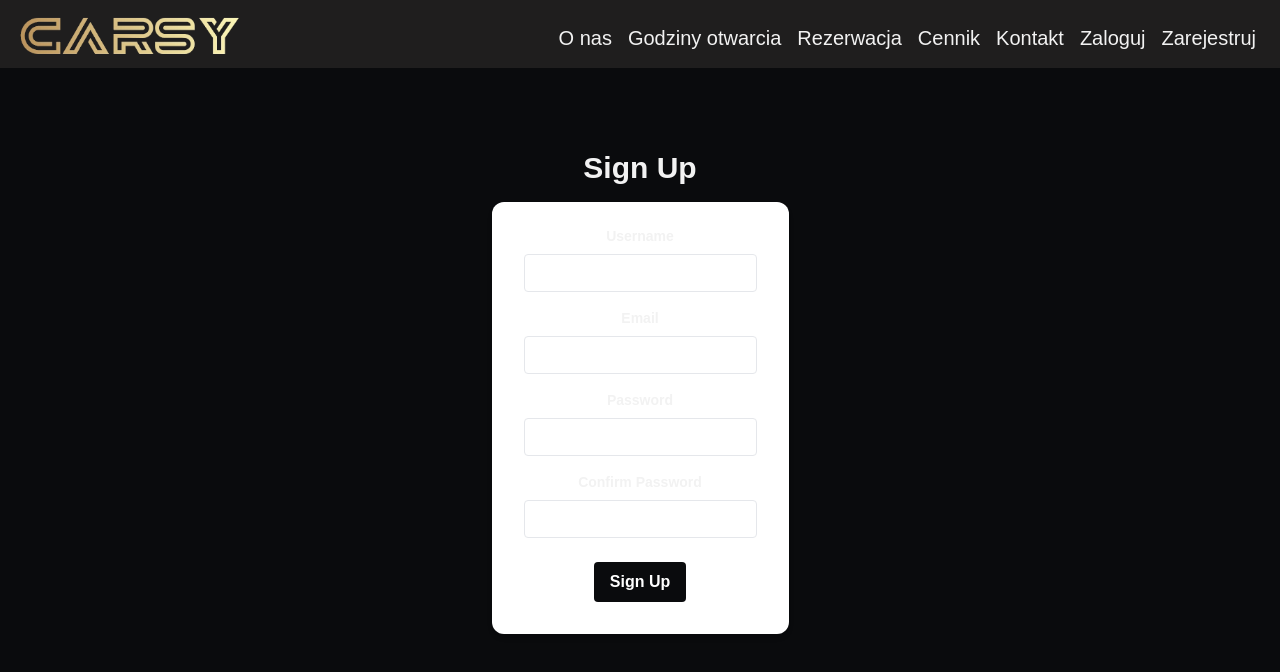
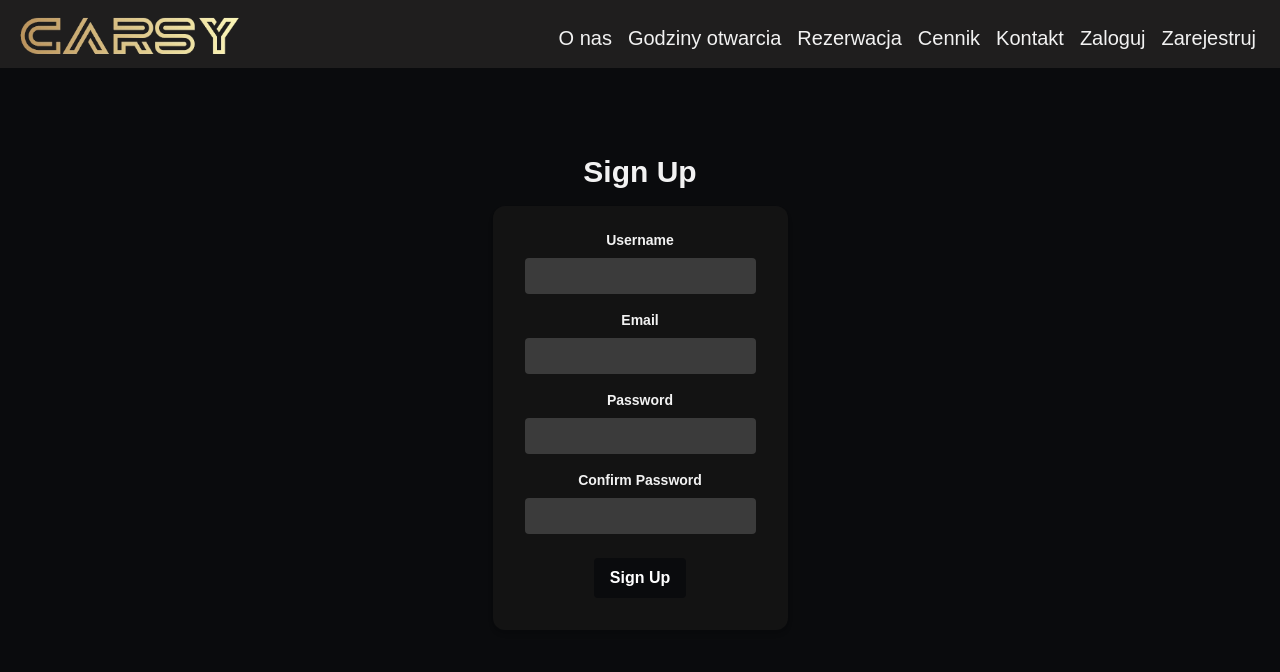
Before and after one commit to ziebamikolaj/carsy, a React (Vite) app: page /signup in a window 1280 px wide. Shown: the top 672 px of the page. Built offline with nearby package versions, Linux system fonts and the light colour scheme; no server answers.

Commit message:
fix: color refactor

```diff
--- a/src/index.tsx
+++ b/src/index.tsx
@@ -30,7 +30,7 @@ if (domNode) {
                   <Route path="/signout" Component={SignOut}></Route>
                   <Route path="/account" Component={Account}></Route>
                </Routes>
-               <ToastContainer position="bottom-right" />
+               <ToastContainer position="bottom-right" theme="dark" />
             </BrowserRouter>
             <ReactQueryDevtools initialIsOpen={false} />
          </QueryClientProvider>
--- a/src/pages/sign-in.tsx
+++ b/src/pages/sign-in.tsx
@@ -54,7 +54,7 @@ const SignIn = () => {
       <div className="flex min-h-screen flex-col items-center justify-center bg-bg-primary text-center  text-font-primary">
          <h2 className="mb-4 text-3xl font-bold">Sign In</h2>
          <form
-            className="mb-4 rounded-xl bg-white px-8 pb-8 pt-6 shadow-md"
+            className="bg-bg-secondary mb-4 rounded-xl px-8 pb-8 pt-6 shadow-md"
             onSubmit={handleSubmit}
          >
             <div className="mb-4">
@@ -65,7 +65,7 @@ const SignIn = () => {
                   Username
                </label>
                <input
-                  className="focus:shadow-outline w-full appearance-none rounded border px-3 py-2 leading-tight shadow focus:outline-none"
+                  className="bg-input-dark focus:shadow-outline w-full appearance-none rounded  px-3 py-2 leading-tight shadow focus:outline-none"
                   id="username"
                   type="text"
                   value={username}
@@ -80,7 +80,7 @@ const SignIn = () => {
                   Password
                </label>
                <input
-                  className="focus:shadow-outline w-full appearance-none rounded border px-3 py-2 leading-tight shadow focus:outline-none"
+                  className="bg-input-dark focus:shadow-outline w-full appearance-none rounded px-3 py-2 leading-tight shadow focus:outline-none"
                   id="password"
                   type="password"
                   value={password}
--- a/src/pages/sign-up.tsx
+++ b/src/pages/sign-up.tsx
@@ -70,7 +70,7 @@ const SignUp = () => {
       <div className="flex min-h-screen flex-col items-center justify-center bg-bg-primary text-center text-font-primary">
          <h2 className="mb-4 text-3xl font-bold">Sign Up</h2>
          <form
-            className="mb-4 rounded-xl bg-white px-8 pb-8 pt-6 shadow-md"
+            className="bg-bg-secondary mb-4 rounded-xl px-8 pb-8 pt-6 shadow-md"
             onSubmit={handleSubmit}
          >
             <div className="mb-4">
@@ -81,7 +81,7 @@ const SignUp = () => {
                   Username
                </label>
                <input
-                  className="focus:shadow-outline w-full rounded border px-3 py-2 leading-tight focus:outline-none"
+                  className="focus:shadow-outline bg-input-dark  w-full rounded  px-3 py-2 leading-tight focus:outline-none"
                   id="username"
                   type="text"
                   value={username}
@@ -93,7 +93,7 @@ const SignUp = () => {
                   Email
                </label>
                <input
-                  className="focus:shadow-outline w-full rounded border px-3 py-2 leading-tight focus:outline-none"
+                  className="focus:shadow-outline bg-input-dark  w-full rounded  px-3 py-2 leading-tight focus:outline-none"
                   id="email"
                   type="email"
                   value={email}
@@ -108,7 +108,7 @@ const SignUp = () => {
                   Password
                </label>
                <input
-                  className="focus:shadow-outline w-full rounded border px-3 py-2 leading-tight focus:outline-none"
+                  className="focus:shadow-outline bg-input-dark  w-full rounded px-3 py-2 leading-tight focus:outline-none"
                   id="password"
                   name="password"
                   type="password"
@@ -127,7 +127,7 @@ const SignUp = () => {
                   Confirm Password
                </label>
                <input
-                  className={`w-full rounded border px-3 py-2 leading-tight focus:outline-none ${
+                  className={`bg-input-dark w-full rounded  px-3 py-2 leading-tight focus:outline-none ${
                      passwordMatch ? "focus:shadow-outline" : "border-red-500"
                   }`}
                   id="confirmPassword"
--- a/src/pages/verify.tsx
+++ b/src/pages/verify.tsx
@@ -63,7 +63,7 @@ const VerifyEmail = () => {
       <div className="flex min-h-screen flex-col items-center justify-center bg-bg-primary text-center text-font-primary">
          <h2 className="mb-4 text-3xl font-bold">Verify Email</h2>
          <form
-            className="mb-4 rounded-xl bg-white px-8 pb-8 pt-6 shadow-md"
+            className="bg-bg-secondary mb-4 rounded-xl  px-8 pb-8 pt-6 shadow-md"
             onSubmit={handleSubmit}
          >
             <div className="mb-4">
@@ -71,7 +71,7 @@ const VerifyEmail = () => {
                   Email
                </label>
                <input
-                  className="focus:shadow-outline w-full rounded border px-3 py-2 leading-tight focus:outline-none"
+                  className="bg-input-dark focus:shadow-outline w-full rounded px-3 py-2 leading-tight focus:outline-none"
                   id="email"
                   type="email"
                   value={email}
@@ -83,7 +83,7 @@ const VerifyEmail = () => {
                   Verification Code
                </label>
                <input
-                  className={`w-full rounded border px-3 py-2 leading-tight focus:outline-none
+                  className={`bg-input-dark w-full rounded px-3 py-2 leading-tight focus:outline-none
 
                   `}
                   id="code"
--- a/tailwind.config.js
+++ b/tailwind.config.js
@@ -7,6 +7,8 @@ export default {
             "nav-bg": "#1f1e1e",
             "bg-primary": "#0A0B0D",
             "font-primary": "#F2F2F2",
+            "input-dark": "#3b3b3b",
+            "bg-secondary": "#131313",
          },
          fontFamily: {
             sans: ["Rajdhani", "sans-serif"],
```
